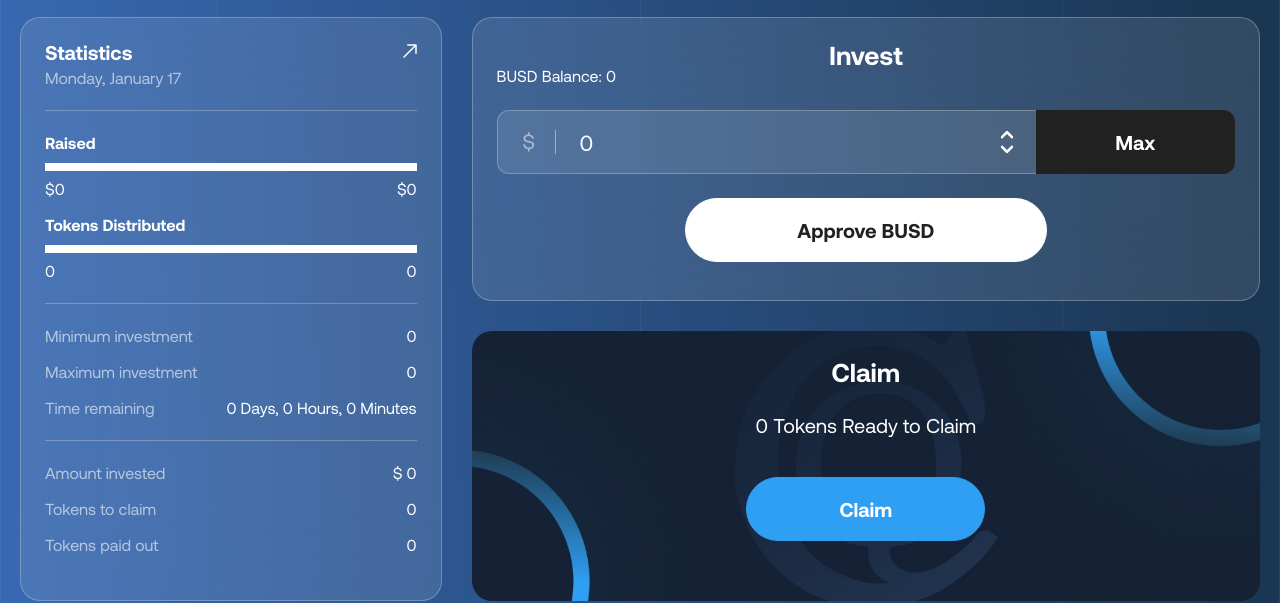
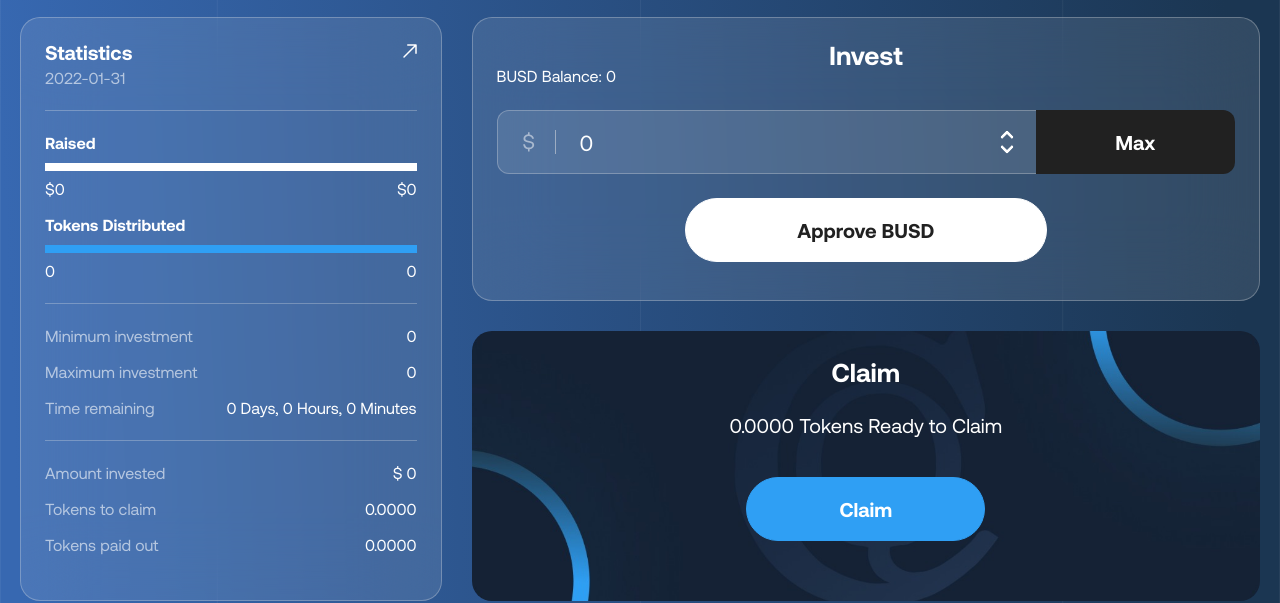
Before and after one commit to manuochoa/quokka, a React (Create React App) app: page / in a window 1280 px wide. Shown: the part 238-841 px from the top of the page. Built offline with nearby package versions, Linux system fonts and the light colour scheme; no server answers.

Commit message:
ui fixes

```diff
--- a/package.json
+++ b/package.json
@@ -14,6 +14,7 @@
     "react-dom": "^17.0.2",
     "react-number-format": "^4.9.1",
     "react-scripts": "4.0.3",
+    "react-toastify": "^8.1.1",
     "sass": "^1.49.0",
     "web-vitals": "^2.1.4",
     "web3": "^1.7.0"
--- a/src/blockchain/functions.js
+++ b/src/blockchain/functions.js
@@ -1,6 +1,7 @@
-import { ethers, providers } from "ethers";
+import { ethers } from "ethers";
 import { abi } from "./abi";
 import WalletConnectProvider from "@walletconnect/web3-provider";
+import { toast } from "react-toastify";
 
 let busdAbi = [
   "function allowance(address owner, address spender) external view returns (uint256)",
@@ -29,18 +30,19 @@ export const getActiveProjects = async () => {
         let countdown = await contractInstance.getCountDown(el);
         let claimStatus = await contractInstance.getClaimStatus(el);
         let investStatus = await contractInstance.getInvestStatus(el);
+        let payoutSymbol = await contractInstance.getPayoutSymbol(el);
 
         return {
           ...details,
           claimStatus,
           investStatus,
           countdown,
+          payoutSymbol,
           selected: index === 0 ? true : false,
           id: Number(el),
         };
       })
     );
-
     return projectsDetails;
   } catch (error) {
     console.log(error, "getActiveProjects");
@@ -72,7 +74,6 @@ export const getBUSDAllowance = async (userAddress) => {
   try {
     let allowance = await busdInstance.allowance(userAddress, contractAddress);
     let balance = await busdInstance.balanceOf(userAddress);
-    console.log(balance.toString());
 
     return { allowance: allowance > 0, balance };
   } catch (error) {
@@ -111,7 +112,8 @@ export const depositUSD = async (projectId, _value, walletType) => {
   } catch (error) {
     console.log(error, "depositUSD");
     if (error.data) {
-      window.alert(error.data.message);
+      toast.error(error.data.message);
+      // window.alert(error.data.message);
     }
   }
 };
@@ -127,7 +129,8 @@ export const ClaimMyTokens = async (projectId, walletType) => {
   } catch (error) {
     console.log(error, "ClaimMyTokens");
     if (error.data) {
-      window.alert(error.data.message);
+      toast.error(error.data.message);
+      // window.alert(error.data.message);
     }
   }
 };
--- a/src/components/Claim.js
+++ b/src/components/Claim.js
@@ -9,7 +9,10 @@ export default function Claim({
     <div className="claim" {...props}>
       <h1 className="claim__title title">Claim</h1>
       <p className="claim__text">
-        {userInvestment.claimableTokens.toString()} Tokens Ready to Claim
+        {Number(
+          userInvestment.claimableTokens / 10 ** project.PayoutDecimals
+        ).toFixed(4)}{" "}
+        {project.payoutSymbol} Tokens Ready to Claim
       </p>
       <button
         disabled={!project.claimStatus || isLoading}
--- a/src/components/Invest.js
+++ b/src/components/Invest.js
@@ -1,6 +1,7 @@
 import React, { useState } from "react";
 import Input from "./common/Input";
 import { approveBUSD, depositUSD } from "../blockchain/functions";
+import { toast } from "react-toastify";
 
 export default function Invest({
   userAddress,
@@ -11,6 +12,7 @@ export default function Invest({
   project,
   BUSDBalance,
   truncateToDecimals,
+  getProjectDetails,
   ...props
 }) {
   const [value, setValue] = useState(0);
@@ -21,6 +23,7 @@ export default function Invest({
     let receipt = await approveBUSD(walletType);
     if (receipt) {
       console.log(receipt);
+      toast.success("Transaction send succesfully");
       checkAllowance();
     }
     setIsLoading(false);
@@ -31,7 +34,9 @@ export default function Invest({
     let receipt = await depositUSD(project.id, value, walletType);
     if (receipt) {
       console.log(receipt);
+      toast.success("Transaction send succesfully");
       getUserProjectInvestment(project.id);
+      getProjectDetails();
     }
     setIsLoading(false);
   };
@@ -41,6 +46,7 @@ export default function Invest({
       <h1 className="invest__title title">Invest</h1>
       <h4>BUSD Balance: {truncateToDecimals(BUSDBalance / 10 ** 18, 2)}</h4>
       <Input
+        project={project}
         truncateToDecimals={truncateToDecimals}
         BUSDBalance={BUSDBalance}
         value={value}
--- a/src/components/Statistics.js
+++ b/src/components/Statistics.js
@@ -1,6 +1,10 @@
 import Goto from "./../Icons/Goto";
 
 export default function Statistics({ userInvestment, project, ...props }) {
+  const getDate = () => {
+    var today = new Date();
+    return today.toISOString().substring(0, 10);
+  };
   return (
     <ul className="stats main__background" {...props}>
       <li className="stats__section">
@@ -10,9 +14,7 @@ export default function Statistics({ userInvestment, project, ...props }) {
             <Goto className="stats__goto-icon" />
           </button>
         </div>
-        <time className="stats__text stats__text--date">
-          Monday, January 17
-        </time>
+        <time className="stats__text stats__text--date">{`${getDate()}`}</time>
       </li>
       <li className="stats__section">
         <div className="stats__progress">
@@ -20,7 +22,12 @@ export default function Statistics({ userInvestment, project, ...props }) {
           <div className="stats__progress-bar">
             <span
               className="stats__progress-track"
-              style={{ width: `${Number(project.PercInvested)}%` }}
+              style={{
+                width:
+                  Number(project.PercInvested) <= 100
+                    ? `${Number(project.PercInvested)}%`
+                    : "100%",
+              }}
             ></span>
           </div>
           <div className="stats__progress-row">
@@ -37,14 +44,24 @@ export default function Statistics({ userInvestment, project, ...props }) {
             Tokens Distributed
           </h4>
           <div className="stats__progress-bar">
-            <span className="stats__progress-track" style={{ width: 0 }}></span>
+            <span
+              className="stats__progress-track"
+              style={{
+                width:
+                  `${Number(
+                    (project.TokensPaidOut * 100) / project.TotalTokens
+                  )}%` || "0%",
+              }}
+            ></span>
           </div>
           <div className="stats__progress-row">
             <span className="stats__progress-text">
-              {Number(project.TokensPaidOut / project.PayoutDecimals) || "0"}
+              {Number(project.TokensPaidOut / 10 ** project.PayoutDecimals) ||
+                "0"}
             </span>
             <span className="stats__progress-text">
-              {Number(project.TotalTokens / project.PayoutDecimals) || "0"}
+              {Number(project.TotalTokens / 10 ** project.PayoutDecimals) ||
+                "0"}
             </span>
           </div>
         </div>
@@ -84,13 +101,17 @@ export default function Statistics({ userInvestment, project, ...props }) {
           <li className="stats__item">
             <span className="stats__text">Tokens to claim</span>
             <span className="stats__text stats__text--value">
-              {userInvestment.claimableTokens.toString()}
+              {Number(
+                userInvestment.claimableTokens / 10 ** project.PayoutDecimals
+              ).toFixed(4)}
             </span>
           </li>
           <li className="stats__item">
             <span className="stats__text">Tokens paid out</span>
             <span className="stats__text stats__text--value">
-              {userInvestment.tokensReceived.toString()}
+              {Number(
+                userInvestment.tokensReceived / 10 ** project.PayoutDecimals
+              ).toFixed(4)}
             </span>
           </li>
         </ul>
--- a/src/components/common/Input.js
+++ b/src/components/common/Input.js
@@ -7,10 +7,17 @@ export default function Input({
   value,
   setValue,
   truncateToDecimals,
+  project,
   onClick,
 }) {
   function handleInputChange({ value }) {
-    setValue(value);
+    if (value > Number(project.MaxInvest)) {
+      setValue(Number(project.MaxInvest));
+    } else if (value < 0) {
+      setValue(0);
+    } else {
+      setValue(value);
+    }
   }
 
   return (
--- a/src/components/common/Select.js
+++ b/src/components/common/Select.js
@@ -20,7 +20,6 @@ export default function Select({
       }))
     );
     setSelectedProject(selectList[index]);
-    console.log(index);
     callback && callback(index);
   }
 
@@ -44,7 +43,7 @@ export default function Select({
 
   useEffect(() => {
     setSelectList(list);
-    setSelectedProject(list.find((item) => item.selected === true));
+    // setSelectedProject(list.find((item) => item.selected === true));
   }, [list]);
 
   return (
--- a/src/index.js
+++ b/src/index.js
@@ -1,12 +1,27 @@
-import React from 'react';
-import ReactDOM from 'react-dom';
-import './fonts/stylesheet.css';
-import './scss/style.scss';
-import App from './App';
+import React from "react";
+import ReactDOM from "react-dom";
+import "./fonts/stylesheet.css";
+import "./scss/style.scss";
+import App from "./App";
+import { ToastContainer, Flip } from "react-toastify";
+import "react-toastify/dist/ReactToastify.css";
 
 ReactDOM.render(
-    <React.StrictMode>
-        <App />
-    </React.StrictMode>,
-    document.getElementById('root')
+  <React.StrictMode>
+    <App />
+    <ToastContainer
+      position="bottom-center"
+      autoClose={5000}
+      hideProgressBar={false}
+      newestOnTop={false}
+      closeOnClick
+      rtl={false}
+      pauseOnFocusLoss
+      draggable
+      pauseOnHover
+      transition={Flip}
+      theme="colored"
+    />
+  </React.StrictMode>,
+  document.getElementById("root")
 );
```
Also changed, not shown: src/App.js (+18 -10 lines), 1 other file (tests, documents, lock files or other folders).
